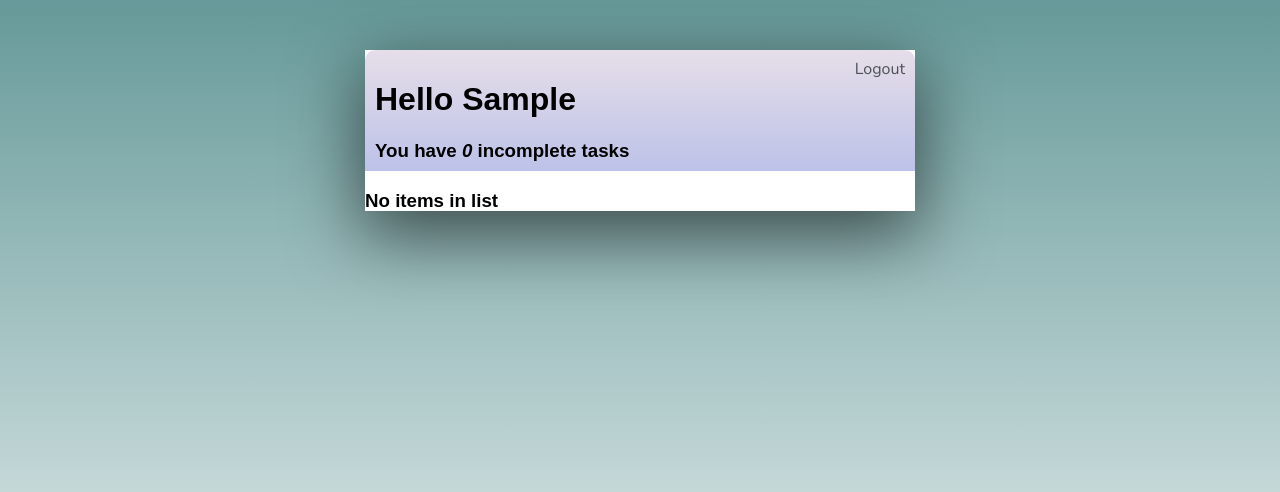
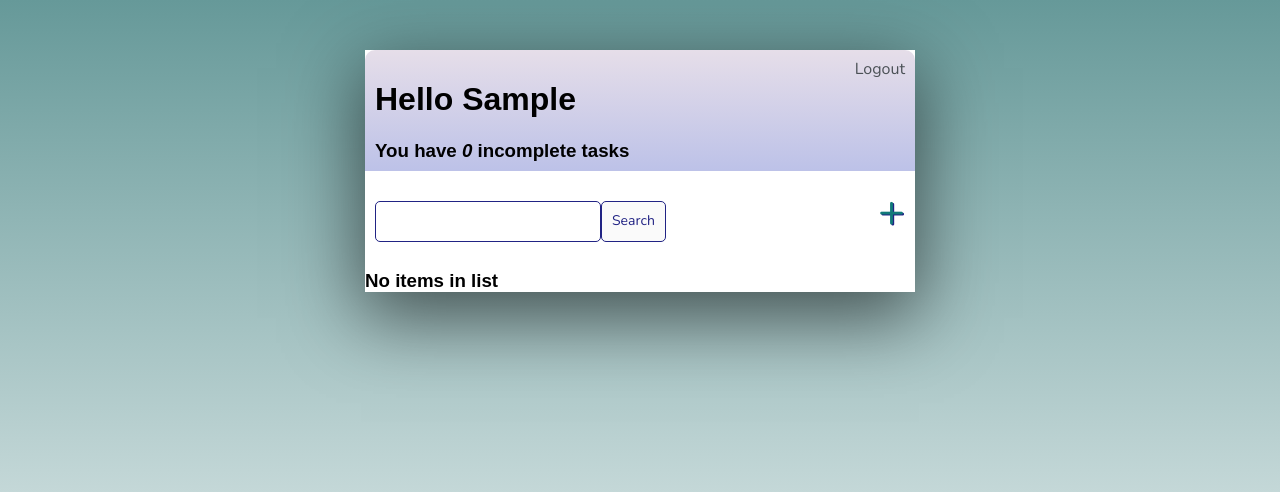
Before and after one commit to Ai2ka5/toDoListApp, a Django app: page / in a window 1280 px wide. Shown: the top 492 px of the page. Run offline with Django 3.2, Linux system fonts and the light colour scheme; the visitor is signed in with stand-in values (Sample User, id 1); data that the repository does not hold is empty.

Commit message:
changed task_list added some style

```diff
--- a/todo_list/base/static/css/style.css
+++ b/todo_list/base/static/css/style.css
@@ -34,6 +34,76 @@ body {
     border-top: 1px solid rgb(226, 226, 226);
 }
 
+.task-title {
+    display: flex;
+}
+
+.task-title a {
+    text-decoration: none;
+    margin-left: 10px;
+}
+
+.task-complete-icon {
+    height: 21px;
+    width: 21px;
+    background-color: rgb(112, 201, 112);
+    border-radius: 50%;
+}
+
+.task-incomplete-icon {
+    height: 21px;
+    width: 21px;
+    background-color: rgb(212, 212, 212);
+    border-radius: 50%;
+}
+
+.delete-link {
+    text-decoration: none;
+    font-weight: 900;
+    font-size: 21px;
+    line-height: 0;
+    color: #BF8484;
+}
+
+#search-add-wrapper {
+    display: flex;
+    justify-content: space-between;
+    align-items: center;
+    padding: 10px;
+}
+
+#add-link {
+    text-decoration: none;
+    font-size: 45px;
+    text-shadow: 1.2px 1.2px #212384;
+    color: #127a7a;
+}
+
+input[type=text],
+input[type=password],
+textarea {
+    border: 1px solid #212384;
+    border-radius: 5px;
+    padding: 10px;
+    width: 90%;
+}
+
+label {
+    padding-top: 10px !important;
+    display: block;
+}
+
+.button {
+    border: 1px solid #212384;
+    background-color: #FAFAFA;
+    color: #212384;
+    padding: 10px;
+    font-size: 14px;
+    border-radius: 5px;
+    cursor: pointer;
+    text-decoration: none;
+}
+
 h1,h2,h3,h4,h5,h6 {
     font-family: 'Raleway', sans-serif;
 }
--- a/todo_list/base/templates/base/task_list.html
+++ b/todo_list/base/templates/base/task_list.html
@@ -12,6 +12,14 @@
     {% else %}
     <a href="{% url 'login' %}">Login</a>
     {% endif %}
+</div>
+
+<div id="search-add-wrapper">
+    <form method="GET" style="margin-top: 20px; display: flex;">
+        <input type="text" name="search_area" value="{{search_input}}">
+        <input class="button" type="submit" value="Search">
+    </form>
+    <a id="add-link" href="{% url 'task-create' %}">&#x2b;</a>
 </div>
 
 <div class="task-items-wrapper">
```
